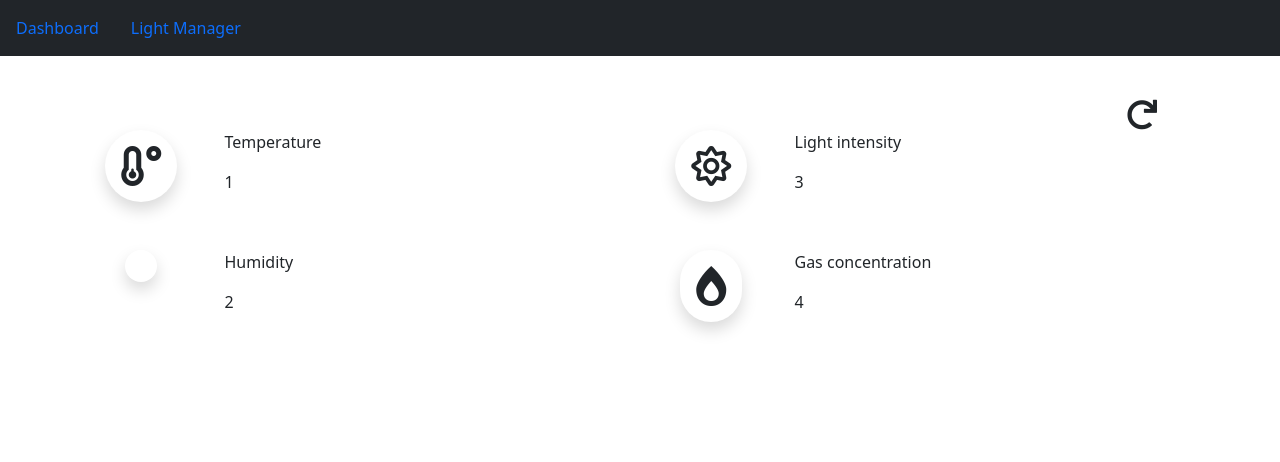
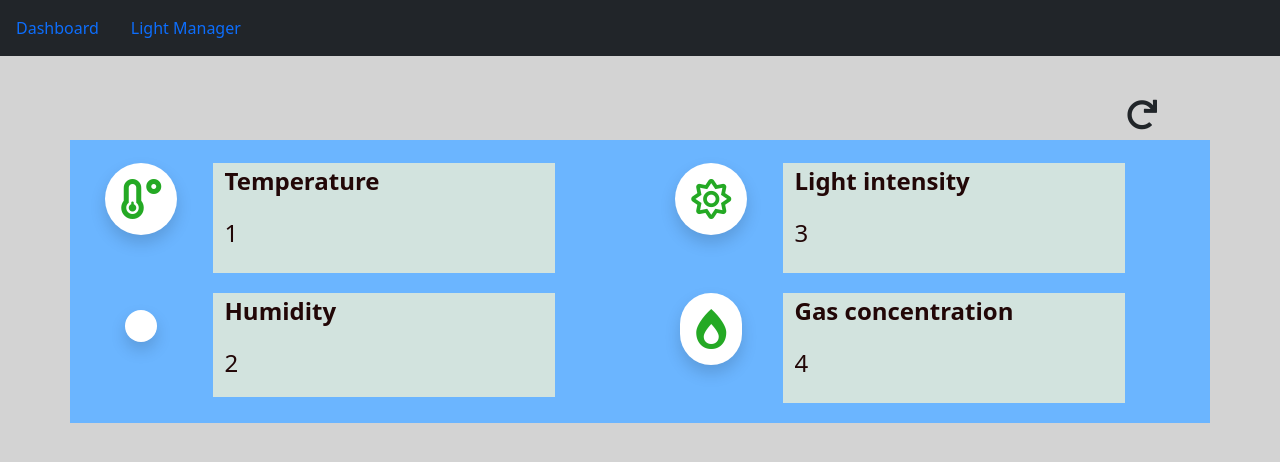
Before and after one commit to bao-nguyen-khac/Smart-Home, a Python web app: template template/dashboard.html in a window 1280 px wide. Shown: the top 462 px of the page. Run offline with Jinja, Linux system fonts and the light colour scheme; the template is opened without the code that fills it, so the values that code supplies are empty; some libraries are stand-ins or nearby versions.

Commit message:
update 21h00

```diff
--- a/template/dashboard.html
+++ b/template/dashboard.html
@@ -158,6 +158,30 @@
             color: #eee;
             cursor: pointer;
         }
+        body{
+            background-color: LightGray;
+        }
+
+        .col-9{
+            background-color: rgb(210, 227, 222);
+            margin-bottom: 10px;
+            width: 60%;
+        }
+        .col-6{
+            padding-top: 2%;
+            background-color: #6bb5ff;
+            margin-bottom: 10px;
+            color: #24a924;
+        }
+        .row{
+            margin-bottom: 10px;
+
+        }
+
+        p{
+            font-size: 150%;
+            color: rgb(34, 7, 7);
+        }
     </style>
 </head>
 
@@ -184,7 +208,7 @@
                         <i class="fas fa-temperature-low fs-1 shadow p-3 mb-5 bg-body rounded-pill p-3"></i>
                     </div>
                     <div class="col-9">
-                        <p>Temperature</p>
+                        <p><strong>Temperature</strong></p>
                         <p class="temp-number">1</p>
                     </div>
                 </div>
@@ -193,7 +217,7 @@
                         <i class="fas fa-humidity fs-1 shadow p-3 mb-5 bg-body rounded-pill p-3"></i>
                     </div>
                     <div class="col-9">
-                        <p>Humidity</p>
+                        <p><strong>Humidity</strong></p>
                         <p class="humi-number">2</p>
                     </div>
                 </div>
@@ -204,7 +228,7 @@
                         <i class="far fa-sun fs-1 shadow p-3 mb-5 bg-body rounded-pill p-3"></i>
                     </div>
                     <div class="col-9">
-                        <p>Light intensity</p>
+                        <p><strong>Light intensity</strong></p>
                         <p class="light-number">3</p>
                     </div>
                 </div>
@@ -213,7 +237,7 @@
                         <i class="fas fa-burn fs-1 shadow p-3 mb-5 bg-body rounded-pill p-3"></i>
                     </div>
                     <div class="col-9">
-                        <p>Gas concentration</p>
+                        <p><strong>Gas concentration</strong></p>
                         <p class="gas-number">4</p>
                     </div>
                 </div>
```
Also changed, not shown: template/light-manager.html (+11 -0 lines).
